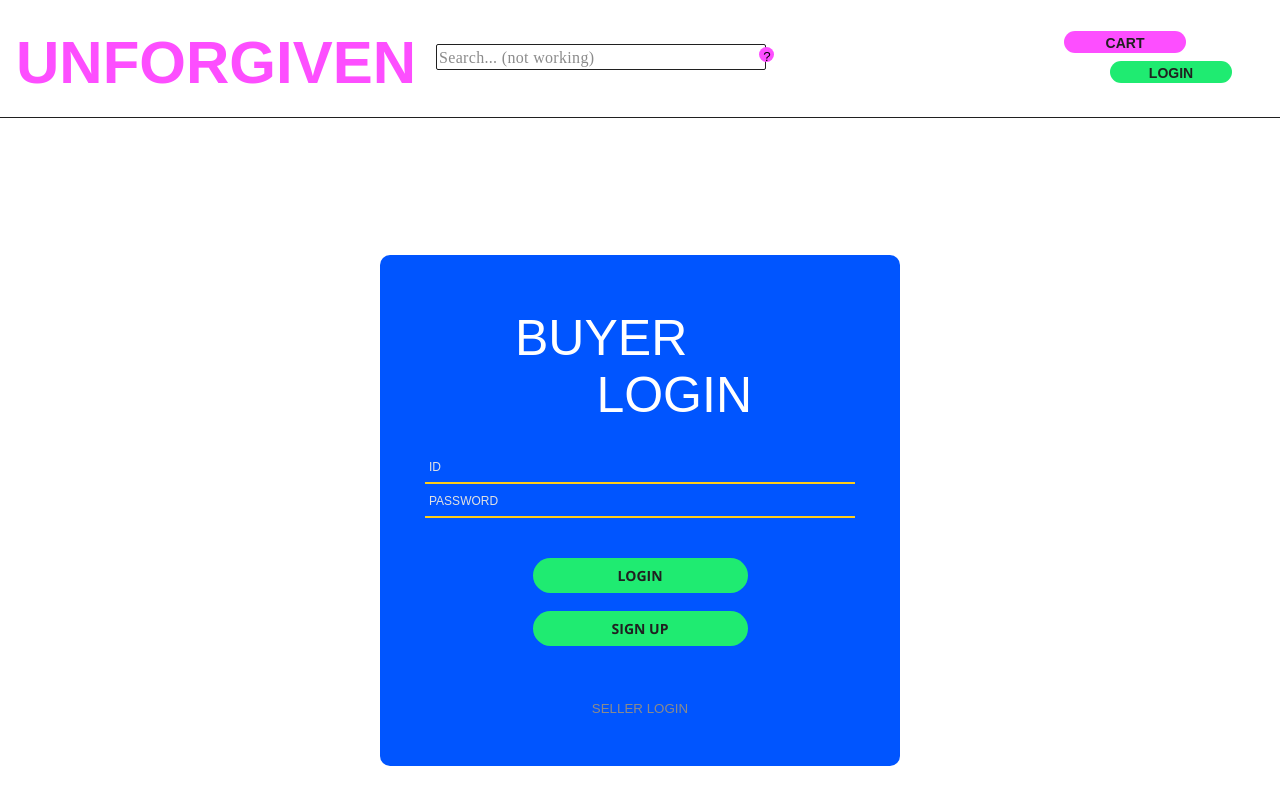
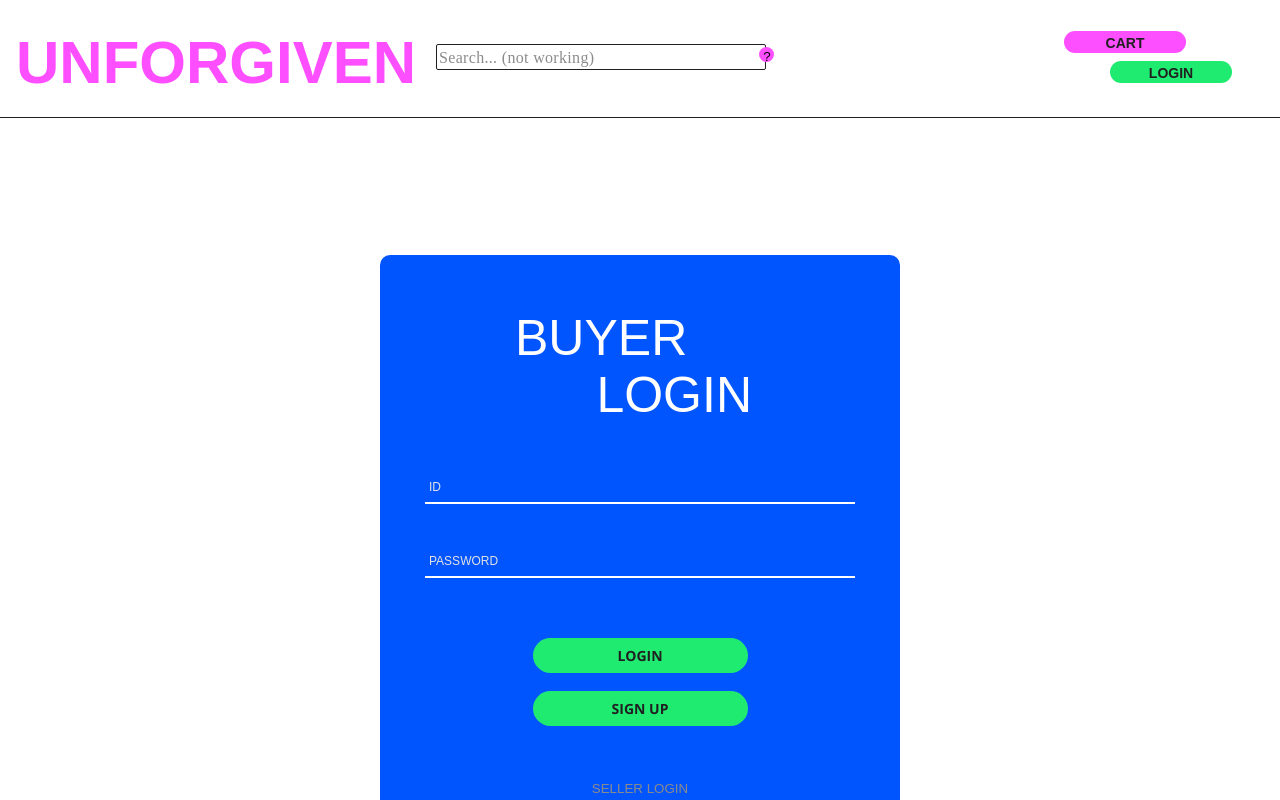
Before and after one commit to waterbinnn/unforgiven-market-web, a Next.js app: page /login in a window 1280 px wide. Shown: the top 800 px of the page. Built offline with nearby package versions, Linux system fonts and the light colour scheme; no server answers.

Commit message:
fix: input 컴포넌트 디벨롭

```diff
--- a/src/components/Input/Input.module.scss
+++ b/src/components/Input/Input.module.scss
@@ -3,6 +3,7 @@
 .input-wrap {
     position: relative;
     width: 100%;
+    padding: 20px 0;
 
     @media screen and (max-width: $mobile-size) {
         width: 100%;
@@ -12,7 +13,8 @@
 .input-style {
     width: 100%;
     border: none;
-    border-bottom: 2px solid $yellow;
+    border-bottom: 2px solid $white;
+
     padding: 7px 4px;
     background-color: transparent;
     color: $white;
@@ -29,8 +31,36 @@
         background-color: transparent;
     }
 
+    &.none {
+        border-color: $yellow;
+
+    }
+
+    &.error {
+        border-color: $pink;
+    }
+
+    &.valid {
+        border-color: $green;
+    }
+
     @media screen and (max-width: $mobile-size) {
         font-size: 12px;
+    }
+}
+
+.message {
+    display: block;
+    margin-top: 8px;
+    font-size: 12px;
+    line-height: 14px;
+
+    &.negative {
+        color: $pink;
+    }
+
+    &.positive {
+        color: $green;
     }
 }
 
--- a/src/components/Input/Input.tsx
+++ b/src/components/Input/Input.tsx
@@ -8,6 +8,7 @@ import {
   forwardRef,
   useCallback,
 } from "react";
+import { FieldError } from "react-hook-form";
 
 const cx = classNames.bind(styles);
 
@@ -15,10 +16,12 @@ interface InputProps {
   type?: string;
   error?: boolean;
   needMessage?: boolean;
-  messageText?: string;
+  messageText?: string | FieldError | any;
   needBtn?: boolean;
   btnText?: string;
   btnWidth?: string;
+  isInputError?: "none" | "error" | "valid";
+  handleButton?: () => void;
 }
 
 type Props = InputHTMLAttributes<HTMLInputElement> & InputProps;
@@ -39,11 +42,19 @@ export const Input = forwardRef<HTMLInputElement, Props>(
       onChange,
       className,
       disabled,
+      handleButton,
+      isInputError,
       ...rest
     },
     ref
   ) => {
-    const classes = cx("input-style", className, { disabled });
+    const classes = cx(
+      "input-style",
+      className,
+      { disabled },
+      { error: isInputError === "error" ? true : false },
+      { valid: isInputError === "valid" ? true : false }
+    );
 
     const handleBlur = useCallback(
       (e: FocusEvent<HTMLInputElement>) => {
@@ -70,21 +81,23 @@ export const Input = forwardRef<HTMLInputElement, Props>(
           onBlur={handleBlur}
           onChange={handleChange}
           maxLength={20}
+          disabled={disabled}
           {...rest}
         />
-        {needMessage && (
-          <span className={cx("desc", error ? "negative" : "positive")}>
-            {messageText}
-          </span>
-        )}
         {needBtn && (
           <button
             className={cx("input-btn")}
             style={{ width: btnWidth }}
             type="button"
+            onClick={handleButton}
           >
             {btnText}
           </button>
+        )}
+        {needMessage && (
+          <span className={cx("message", error ? "negative" : "positive")}>
+            {messageText}
+          </span>
         )}
       </div>
     );
```
